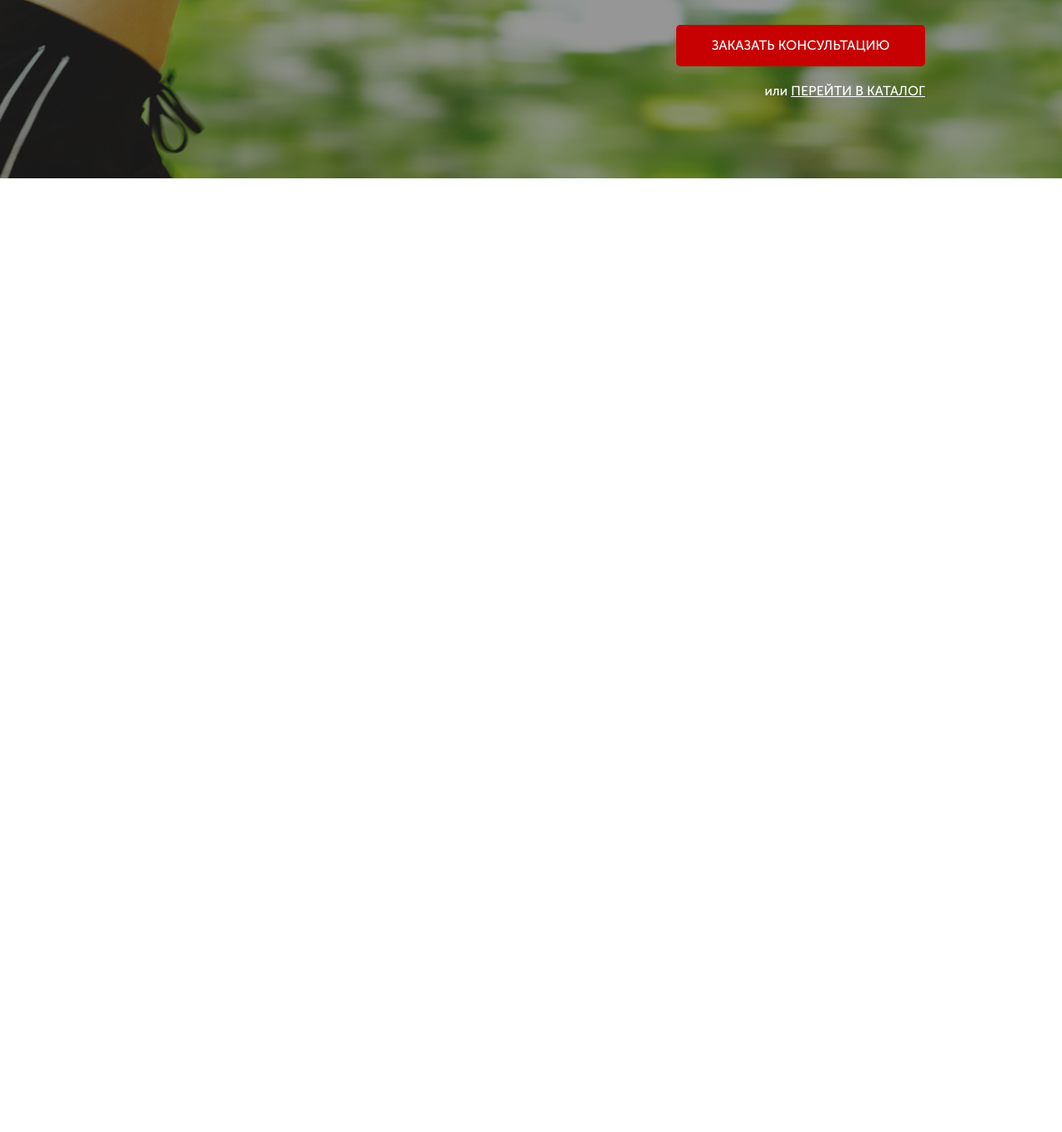
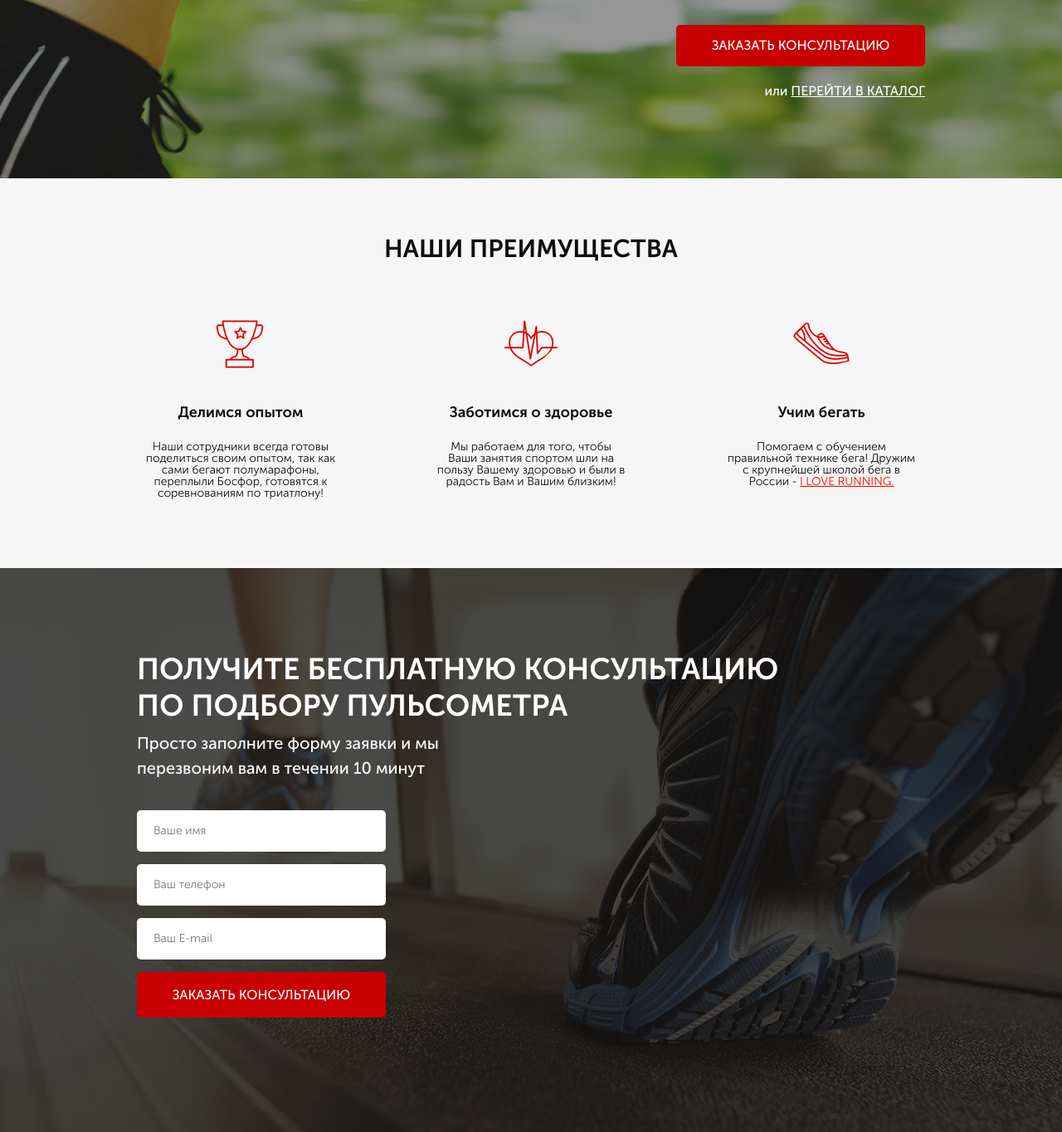
Before and after one commit to Dante1970/RunSmart-landing-page, a website: page src/index.html in a window 1280 px wide. Shown: the part 461-1826 px from the top of the page at 83% size. Before the commit the page ends 800 px from the top, so only its background shows below. Drawn offline with Linux system fonts and the light colour scheme.

Commit message:
add consultation section

```diff
--- a/src/index.html
+++ b/src/index.html
@@ -55,6 +55,63 @@
         </div>
     </section>
 
+    <section class="benefits">
+        <div class="container">
+            <h2 class="title">НАШИ ПРЕИМУЩЕСТВА</h2>
+            <div class="benefits__items">
+                <div class="benefits__item">
+                    <img src="img/icons/cup.png" alt="cup">
+                    <div class="benefits__title">Делимся опытом</div>
+                    <div class="benefits__text">
+                        Наши сотрудники всегда готовы поделиться своим опытом,
+                        так как сами бегают полумарафоны, переплыли Босфор, готовятся к соревнованиям по триатлону!
+                    </div>
+                </div>
+                <div class="benefits__item">
+                    <img src="img/icons/heart.png" alt="heart">
+                    <div class="benefits__title">Заботимся о здоровье</div>
+                    <div class="benefits__text">
+                        Мы работаем для того,
+                        чтобы Ваши занятия спортом шли на пользу Вашему здоровью и были в радость Вам и Вашим
+                        близким!
+                    </div>
+                </div>
+                <div class="benefits__item">
+                    <img src="img/icons/shoe.png" alt="shoe">
+                    <div class="benefits__title">
+                        Учим бегать
+                    </div>
+                    <div class="benefits__text">
+                        Помогаем с обучением
+                        правильной технике бега!
+                        Дружим с крупнейшей школой бега в России -
+                        <a href="#">I LOVE RUNNING.</a>
+                    </div>
+                </div>
+            </div>
+        </div>
+    </section>
+
+    <section class="consultation">
+        <div class="container">
+            <h2 class="title title_left">
+                Получите бесплатную консультацию<br>
+                по подбору пульсометра
+            </h2>
+            <div class="consultation__descr">
+                Просто заполните форму заявки
+                и мы перезвоним вам в течении 10 минут
+            </div>
+            <form class="feed-form" action="#">
+                <input name="name" type="text" placeholder="Ваше имя" required>
+                <input name="phone" type="number" placeholder="Ваш телефон" required>
+                <input name="email" type="email" placeholder="Ваш E-mail" required>
+
+                <button class="button button_submit">заказать кОНСУЛЬТАЦИЮ</button>
+            </form>
+        </div>
+    </section>
+
     <!-- scripts.js-->
     <script src="js/script.js"></script>
 </body>
--- /dev/null
+++ b/src/scss/blocks/_benefits.scss
@@ -0,0 +1,40 @@
+.benefits {
+    min-height: 470px;
+    background-color: #f6f6f6;
+    padding: 70px 0 78px 0;
+    &__items {
+        display: flex;
+        justify-content: space-between;
+        margin-top: 65px;
+    }
+    &__item {
+        display: flex;
+        flex-direction: column;
+        align-items: center;
+        max-width: 250px;
+        padding: 0 10px 0 10px;
+        img {
+            width: 70px;
+        }
+    }
+    &__title {
+        color: #0d0d0d;
+        font-size: 18px;
+        font-weight: 700;
+        margin-top: 38px;
+        line-height: 18px;
+        text-align: center;
+    }
+    &__text {
+        color: #0d0d0d;
+        font-size: 14px;
+        font-weight: 300;
+        margin-top: 26px;
+        line-height: 14px;
+        text-align: center;
+        a {
+            color: #ff0000;
+            text-decoration: underline;
+        }
+    }
+}
--- a/src/scss/blocks/_buttons.scss
+++ b/src/scss/blocks/_buttons.scss
@@ -14,4 +14,12 @@
         height: 50px;
         font-size: 16px;
     }
+    &_submit {
+        width: 100%;
+        height: 55px;
+        font-size: 16px;
+        &:active {
+            outline: none;
+        }
+    }
 }
--- /dev/null
+++ b/src/scss/blocks/_consultation.scss
@@ -0,0 +1,11 @@
+.consultation {
+    background: url("../img/consultation.png") 50% 50% / cover no-repeat;
+    min-height: 680px;
+    padding: 100px 0 92px 0px;
+    &__descr {
+        color: #ffffff;
+        font-size: 20px;
+        font-weight: 500;
+        max-width: 400px;
+    }
+}
--- /dev/null
+++ b/src/scss/blocks/_forms.scss
@@ -0,0 +1,21 @@
+.feed-form {
+    margin-top: 36px;
+    display: flex;
+    flex-direction: column;
+    width: 300px;
+    input {
+        height: 50px;
+        border-radius: 5px;
+        background-color: #ffffff;
+        margin-bottom: 15px;
+        border: none;
+        padding: 0 20px 0 20px;
+        color: #4b4b4b;
+        font-size: 14px;
+        font-weight: 300;
+        line-height: 66px;
+        &:focus {
+            outline: none;
+        }
+    }
+}
--- a/src/scss/blocks/_promo.scss
+++ b/src/scss/blocks/_promo.scss
@@ -2,7 +2,7 @@
     min-height: 650px;
     padding: 21px 0px 93px 0px;
     color: #ffffff;
-    background: url(../img/promo.png) 50% 50% / cover no-repeat;
+    background: url('../img/promo.png') 50% 50% / cover no-repeat;
     &__wrapper {
         display: flex;
         flex-direction: column;
--- /dev/null
+++ b/src/scss/blocks/_title.scss
@@ -0,0 +1,15 @@
+.title {
+    text-align: center;
+    color: #0d0d0d;
+    font-size: 30px;
+    font-weight: 700;
+    line-height: 30px;
+    text-transform: uppercase;
+    &_left {
+        color: #fff;
+        font-size: 36px;
+        line-height: 36px;
+        text-align: left;
+        line-height: 44px;
+    }
+}
--- a/src/scss/style.scss
+++ b/src/scss/style.scss
@@ -7,10 +7,15 @@
 }
 
 .container {
-    max-width: 950px;
+    max-width: 970px;
     margin: 0 auto;
+    padding: 0 10px 0 10px;
 }
 
 @import "blocks/promo";
 @import "blocks/header.scss";
 @import "blocks/buttons";
+@import "blocks/title";
+@import "blocks/benefits";
+@import "blocks/consultation";
+@import "blocks/forms";
```
Also changed, not shown: src/css/style.min.css, src/img/consultation.png (added), src/img/icons/cup.png (added), src/img/icons/heart.png (added), src/img/icons/shoe.png (added).
